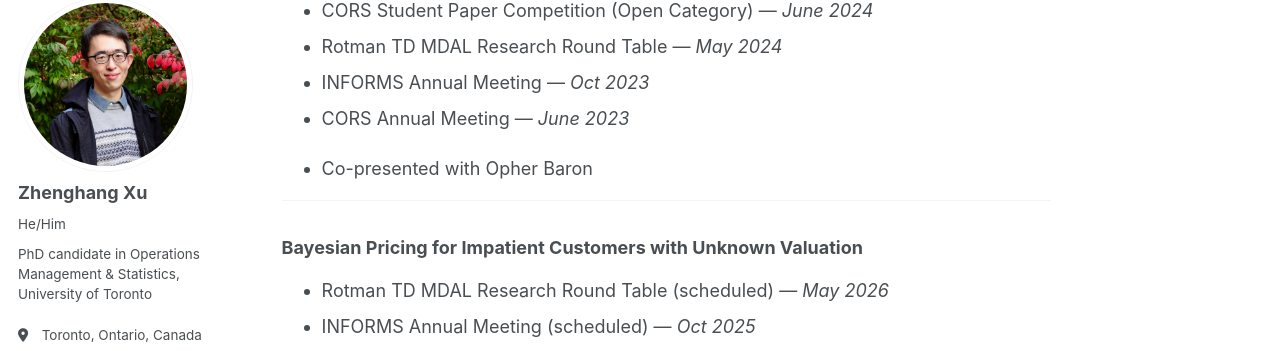
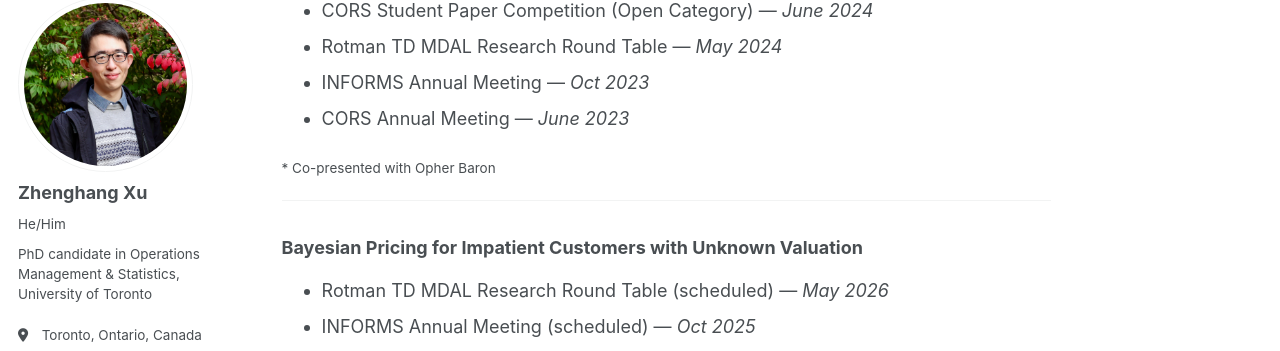
Before and after one commit to zhenghangxu-baymax/zhenghangxu-baymax.github.io, a Jekyll site: the page built from _pages/talks.md, in a window 1280 px wide and 900 px high, scrolled down 670 px. Shown: the part 102-453 px from the top of the window. Built offline with Jekyll 4.4.1, drawn with Linux system fonts in a browser that asks for light colours.

```diff
--- a/_pages/talks.md
+++ b/_pages/talks.md
@@ -23,7 +23,7 @@ permalink: /talks/
 - INFORMS Annual Meeting — *Oct 2023*
 - CORS Annual Meeting — *June 2023*
 
-* Co-presented with Opher Baron
+<sub>* Co-presented with Opher Baron</sub>
 
 ---
 
```
